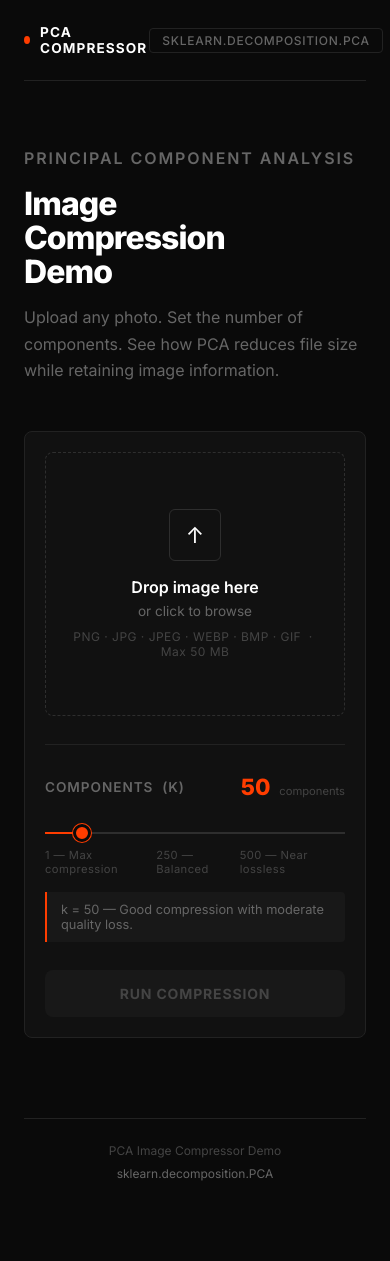
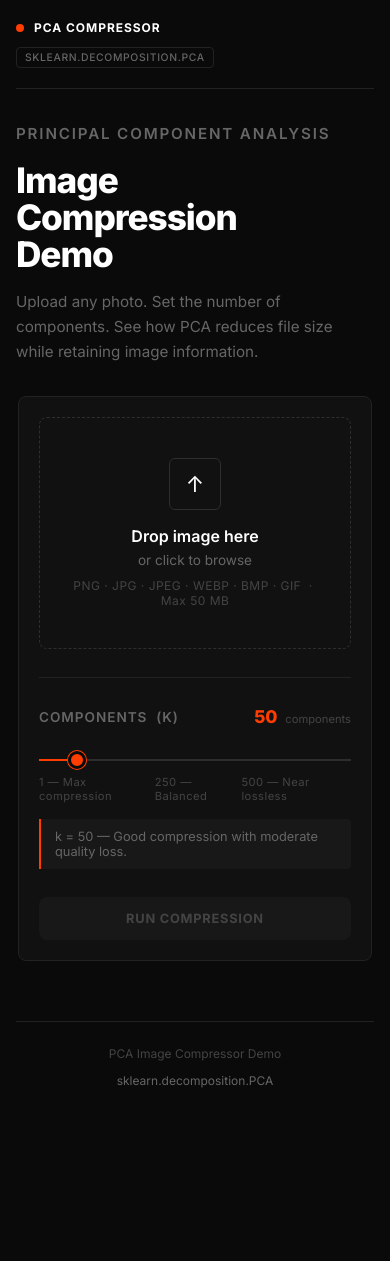
Before and after one commit to GavinArdhijaya91/compressing-photo-using-PCA, a Flask app: page / in a window 390 px wide. After the commit the page ends 1088 px from the top, so only its background shows below. Run offline with Flask 3, Linux system fonts and the light colour scheme; some libraries are stand-ins or nearby versions.

Commit message:
Update style.css

```diff
--- a/static/css/style.css
+++ b/static/css/style.css
@@ -542,8 +542,135 @@ input[type=range]::-webkit-slider-thumb:hover { transform: scale(1.25); }
 .site-footer a { color: var(--text-muted); text-decoration: none; }
 .site-footer a:hover { color: var(--text); }
 
+@media (max-width: 768px) {
+  .wrapper {
+    padding: 0 20px 60px;
+  }
+
+  .site-header {
+    margin-bottom: 40px;
+    padding: 20px 0;
+  }
+
+  .hero h1 {
+    font-size: clamp(1.8rem, 8vw, 2.8rem);
+  }
+
+  .hero p {
+    font-size: 0.95rem;
+  }
+
+  .panel {
+    padding: 24px;
+  }
+}
+
 @media (max-width: 640px) {
-  .panel { padding: 20px; }
-  .stats-grid { grid-template-columns: 1fr 1fr; }
-  .site-footer { flex-direction: column; gap: 8px; text-align: center; }
+  .logo { font-size: 0.75rem; }
+  .header-tag { font-size: 0.65rem; padding: 3px 8px; }
+
+  .hero { margin-bottom: 32px; }
+  .hero-eyebrow { font-size: 0.65rem; }
+
+  .upload-zone { padding: 40px 20px; }
+
+  .stats-grid {
+    grid-template-columns: 1fr 1fr;
+    gap: 1px;
+  }
+
+  .stat-card { padding: 18px 16px; }
+  .stat-value { font-size: 1.2rem; }
+
+  .analysis-table .at-key { width: 50%; padding: 10px 14px; }
+  .analysis-table .at-val { padding: 10px 14px; font-size: 0.75rem; }
+
+  .site-footer {
+    flex-direction: column;
+    gap: 12px;
+    text-align: center;
+    margin-top: 60px;
+  }
+
+  .comparison-wrapper, .comparison-wrapper img {
+    max-height: 400px;
+  }
+
+  .divider-handle {
+    width: 44px;
+    height: 44px;
+    font-size: 18px;
+  }
 }
+
+@media (max-width: 480px) {
+  .wrapper {
+    padding: 0 16px 40px;
+  }
+
+  .hero h1 {
+    font-size: 2.2rem;
+  }
+
+  .site-header {
+    flex-direction: column;
+    align-items: flex-start;
+    gap: 12px;
+    margin-bottom: 32px;
+  }
+
+  .panel {
+    padding: 20px;
+    margin-left: 2px;
+    margin-right: 2px;
+  }
+
+  .stats-grid {
+    grid-template-columns: 1fr;
+    margin-left: 2px;
+    margin-right: 2px;
+  }
+
+  .stat-card {
+    display: flex;
+    justify-content: space-between;
+    align-items: center;
+    padding: 16px;
+  }
+
+  .stat-label { margin-bottom: 0; }
+  .stat-sub { display: none; }
+
+  .k-display { font-size: 1.1rem; }
+
+  .btn-compress {
+    padding: 14px 20px;
+    font-size: 0.8rem;
+  }
+
+  .comparison-labels {
+    font-size: 0.7rem;
+  }
+
+  .analysis-table .at-val {
+    display: none; /* Hide multi-unit values on very small screens to avoid crowding */
+  }
+  .analysis-table .at-val:nth-child(2) {
+    display: table-cell; /* Only show the primary unit (bytes) or let it wrap */
+    width: 50%;
+  }
+
+  /* Ensure the table doesn't look empty */
+  #an-ratio, #an-variance, #an-dims, #an-k, #an-k-max {
+    display: table-cell !important;
+  }
+
+  .comparison-wrapper, .comparison-wrapper img {
+    max-height: 320px;
+  }
+
+  .btn-download {
+    width: 100%;
+    justify-content: center;
+  }
+}
```
